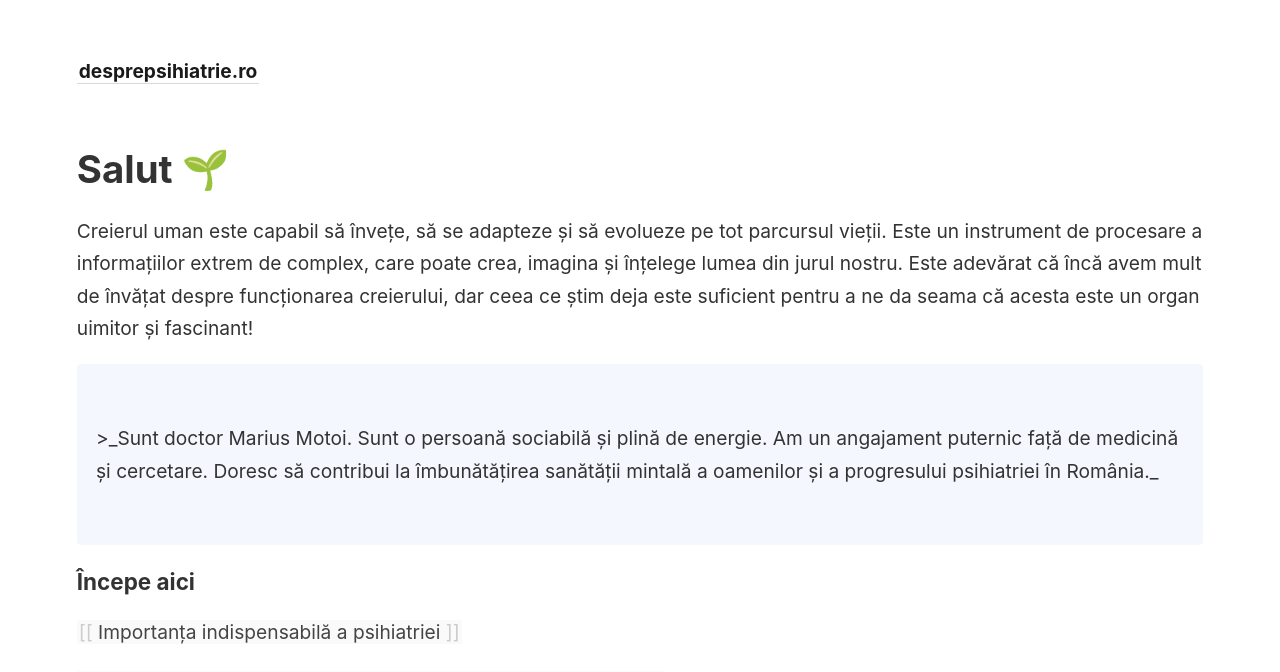
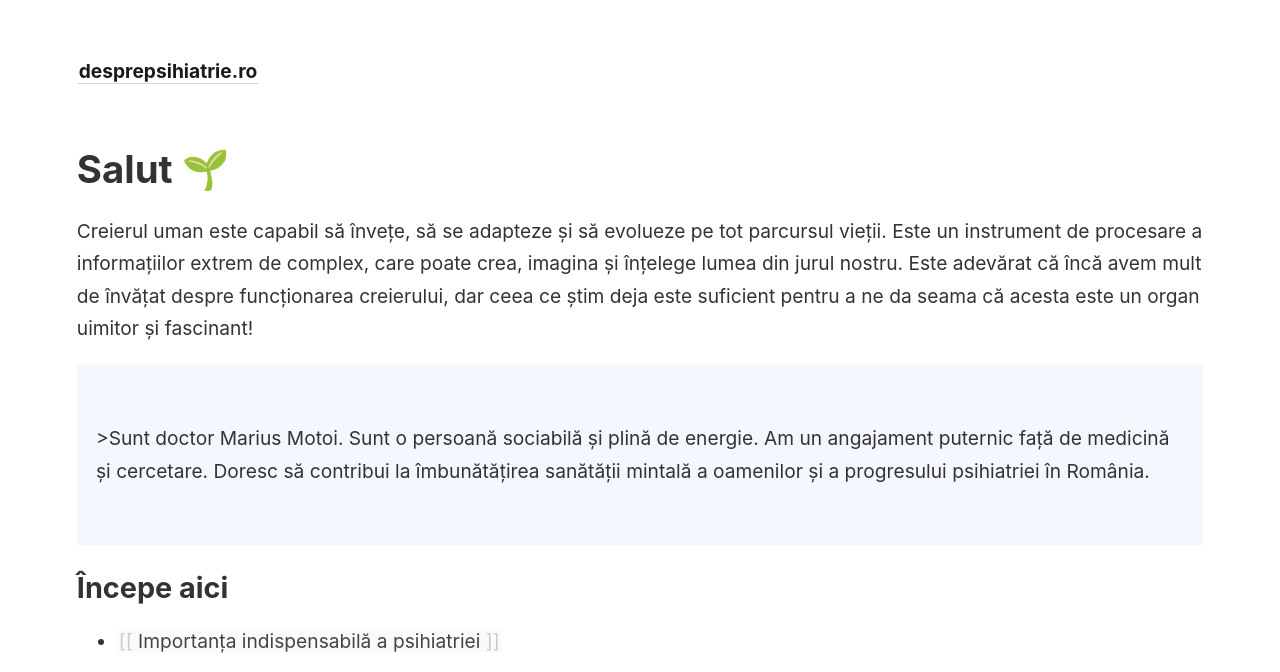
Before and after one commit to desprepsihiatrie/blog, a Jekyll site: the page built from _pages/index.md, in a window 1280 px wide. Shown: the top 672 px of the page. Built offline with Jekyll 4.4.1, drawn with Linux system fonts in a browser that asks for light colours.

```diff
--- a/_pages/index.md
+++ b/_pages/index.md
@@ -11,13 +11,13 @@ Creierul uman este capabil să învețe, să se adapteze și să evolueze pe tot
 
 
 <p style="padding: 3em 1em; background: #f5f7ff; border-radius: 4px;">
->_Sunt doctor Marius Motoi. Sunt o persoană sociabilă și plină de energie. Am un angajament puternic față de medicină și cercetare. Doresc să contribui la îmbunătățirea sanătății mintală a oamenilor și a progresului psihiatriei în România._
+>Sunt doctor Marius Motoi. Sunt o persoană sociabilă și plină de energie. Am un angajament puternic față de medicină și cercetare. Doresc să contribui la îmbunătățirea sanătății mintală a oamenilor și a progresului psihiatriei în România.
 </p>
 
-### Începe aici
+## Începe aici
 
-[[Importanța indispensabilă a psihiatriei]]
+- [[Importanța indispensabilă a psihiatriei]]
 
-[[Episodul maniacal în cadrul tulburării afective bipolare (TAB)]]
+- [[Episodul maniacal în cadrul tulburării afective bipolare (TAB)]]
 
 ![Dr  Marius Motoi](https://github.com/desprepsihiatrie/blog/assets/139854003/9ccbade5-fe21-44f8-bdad-89be1efc55a6)
```
